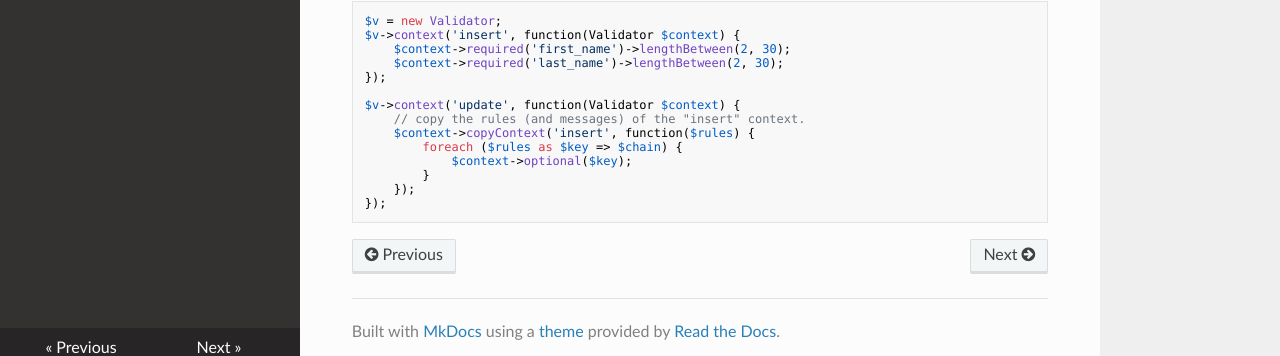
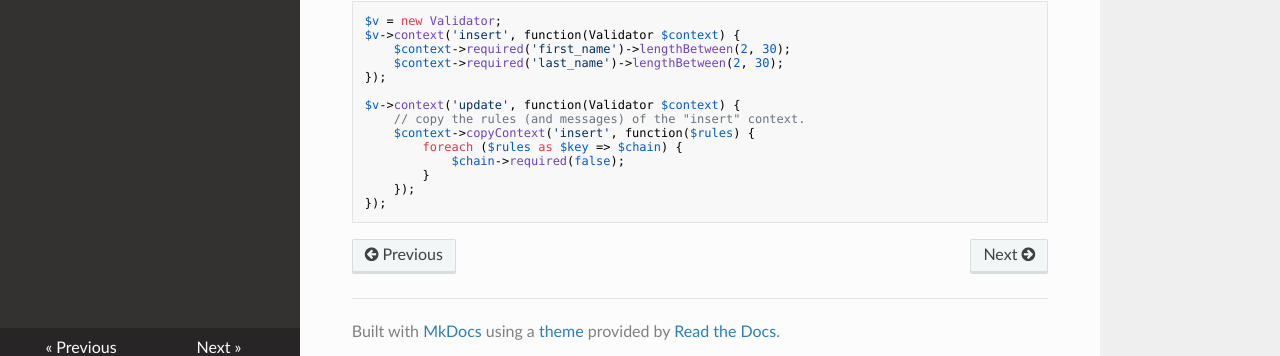
Before and after one commit to particle-php/Validator, an MkDocs documentation site: the page built from docs/contexts.md, in a window 1280 px wide and 900 px high, scrolled down 547 px. Shown: the part 532-888 px from the top of the window. Built offline with MkDocs 1.6.1, drawn with Linux system fonts in a browser that asks for light colours; nearby versions of some CDN libraries; old or Windows-style settings are respelled for this version of MkDocs.

Commit message:
Updated Working Example
The previous Example is not working. This would be a quick fix

```diff
--- a/docs/contexts.md
+++ b/docs/contexts.md
@@ -63,7 +63,7 @@ $v->context('update', function(Validator $context) {
     // copy the rules (and messages) of the "insert" context.
     $context->copyContext('insert', function($rules) {
         foreach ($rules as $key => $chain) {
-            $context->optional($key);
+            $chain->required(false);
         }
     });
 });
```
